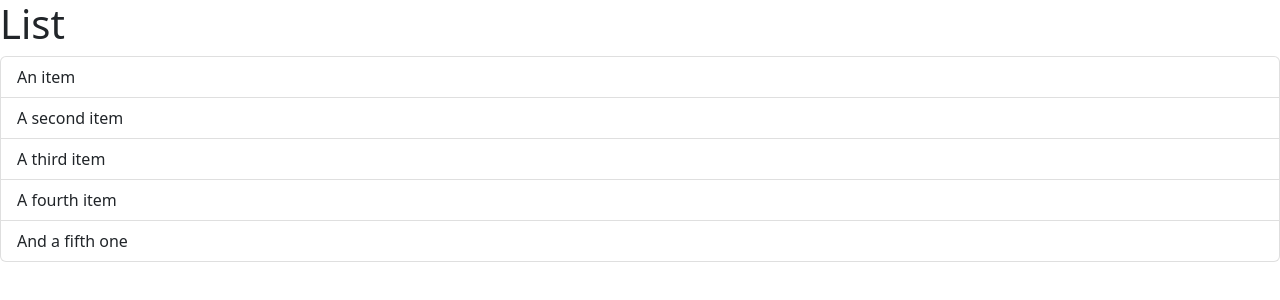
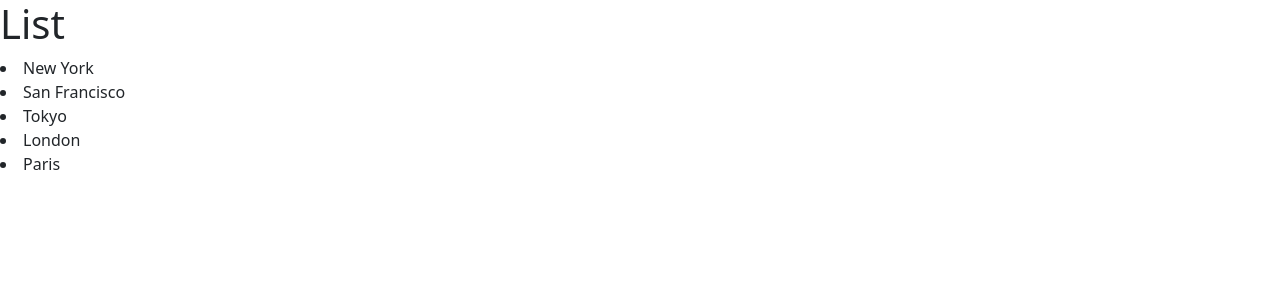
Before and after one commit to Xelo04/React-Basics, a React (Vite) app: page / in a window 1280 px wide. Shown: the top 300 px of the page. Built offline with nearby package versions, Linux system fonts and the light colour scheme.

Commit message:
update ListGroup component to render items dynamically from an array

```diff
--- a/src/components/ListGroup.tsx
+++ b/src/components/ListGroup.tsx
@@ -1,6 +1,8 @@
 // import { Fragment } from "react";
 
 function ListGroup() {
+  const items = ["New York", "San Francisco", "Tokyo", "London", "Paris"];
+
   return (
     // <h1>List</h1> u cant use more than 2 elements in a single component
     // u can wrap elements in a single element like div or fragment using CTRL+SHIFT+P -> wrap with abbreviation
@@ -18,17 +20,27 @@ function ListGroup() {
     //but better way is to use fragment
     // to use fragment u dont have to import it and wirte it, just use <> and </>
     // <Fragment>
+    // <>
+    //   <h1>List</h1>
+    //   <ul className="list-group">
+    //     <li className="list-group-item">An item</li>
+    //     <li className="list-group-item">A second item</li>
+    //     <li className="list-group-item">A third item</li>
+    //     <li className="list-group-item">A fourth item</li>
+    //     <li className="list-group-item">And a fifth one</li>
+    //   </ul>
+    // </>
+    // </Fragment>
+
     <>
       <h1>List</h1>
-      <ul className="list-group">
-        <li className="list-group-item">An item</li>
-        <li className="list-group-item">A second item</li>
-        <li className="list-group-item">A third item</li>
-        <li className="list-group-item">A fourth item</li>
-        <li className="list-group-item">And a fifth one</li>
-      </ul>
+      <ul className="list-group"></ul>
+      {/* it is now allowed expresion in JSX bcs u can only use HTML or React elements  */}
+      {/* items.map((item) => (<li>{item}</li>))*/}
+      {items.map((item) => (
+        <li key={item}>{item}</li> // every item should have a unique key
+      ))}
     </>
-    // </Fragment>
   );
 }
 
```
